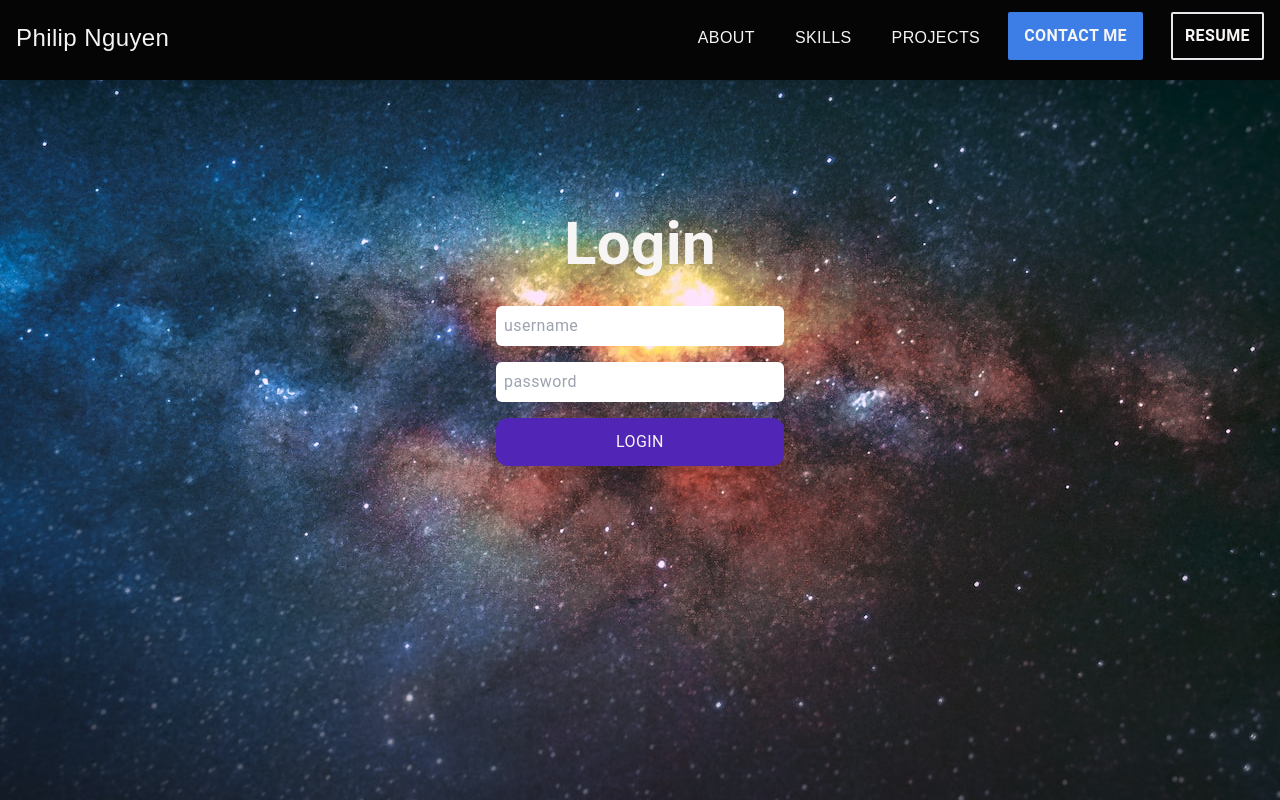
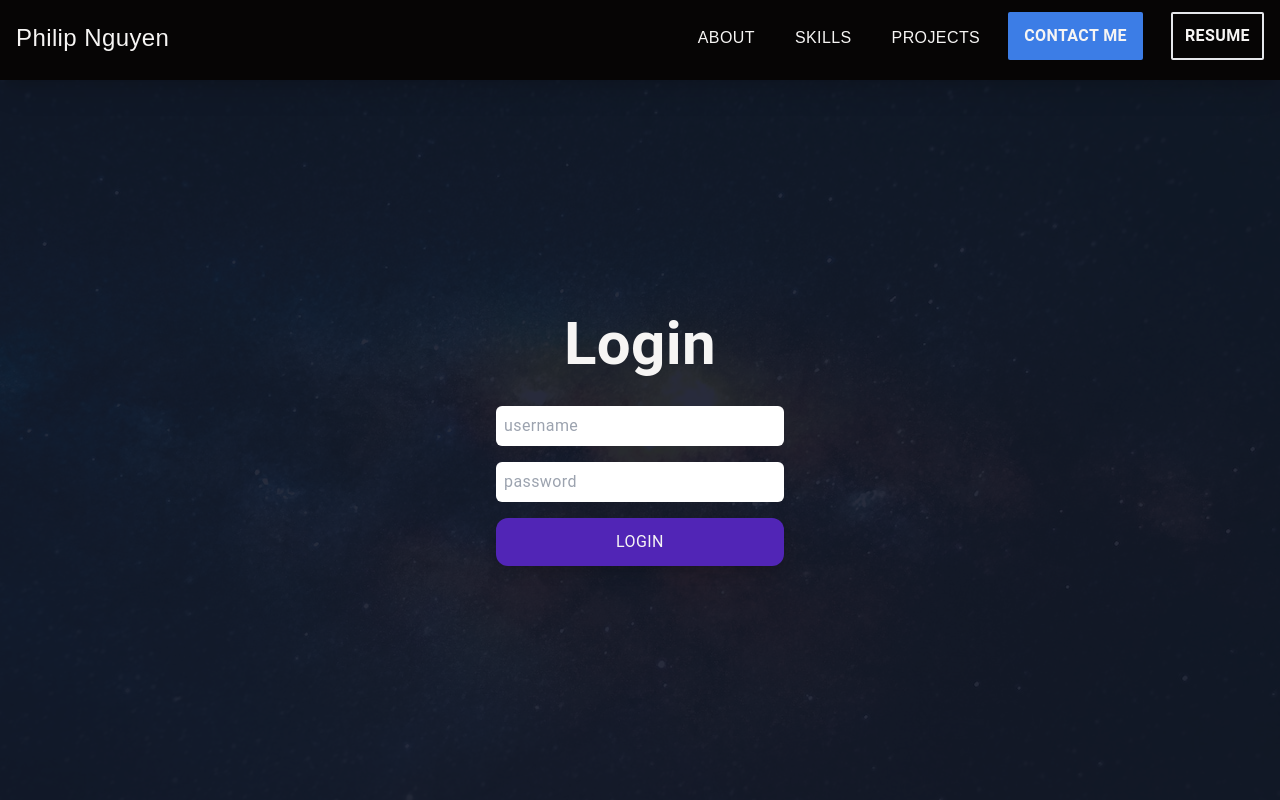
Before and after one commit to pn-code/personal-portfolio-nextjs, a Next.js app: page /login in a window 1280 px wide. Built offline with nearby package versions, Linux system fonts and the light colour scheme.

Commit message:
Updated login page height and bg colors

```diff
--- a/pages/login.jsx
+++ b/pages/login.jsx
@@ -21,7 +21,7 @@ const Login = () => {
   };
 
   return (
-    <div className="w-full h-[600px] flex flex-col justify-center items-center pt-[80px]">
+    <div className="w-full min-h-[100vh] flex flex-col justify-center items-center pt-[80px] bg-gray-900/90">
       <h1 className="mb-8">Login</h1>
       {error && (
         <span className="text-red-500 font-semibold pb-4">
@@ -32,14 +32,14 @@ const Login = () => {
         <input
           onChange={(e) => setUsername(e.target.value)}
           value={username}
-          className="p-2 rounded-md w-72"
+          className="p-2 rounded-md w-72 text-black"
           type="text"
           placeholder="username"
         />
         <input
           onChange={(e) => setPassword(e.target.value)}
           value={password}
-          className="p-2 rounded-md w-72"
+          className="p-2 rounded-md w-72 text-black"
           type="password"
           placeholder="password"
         />
```
